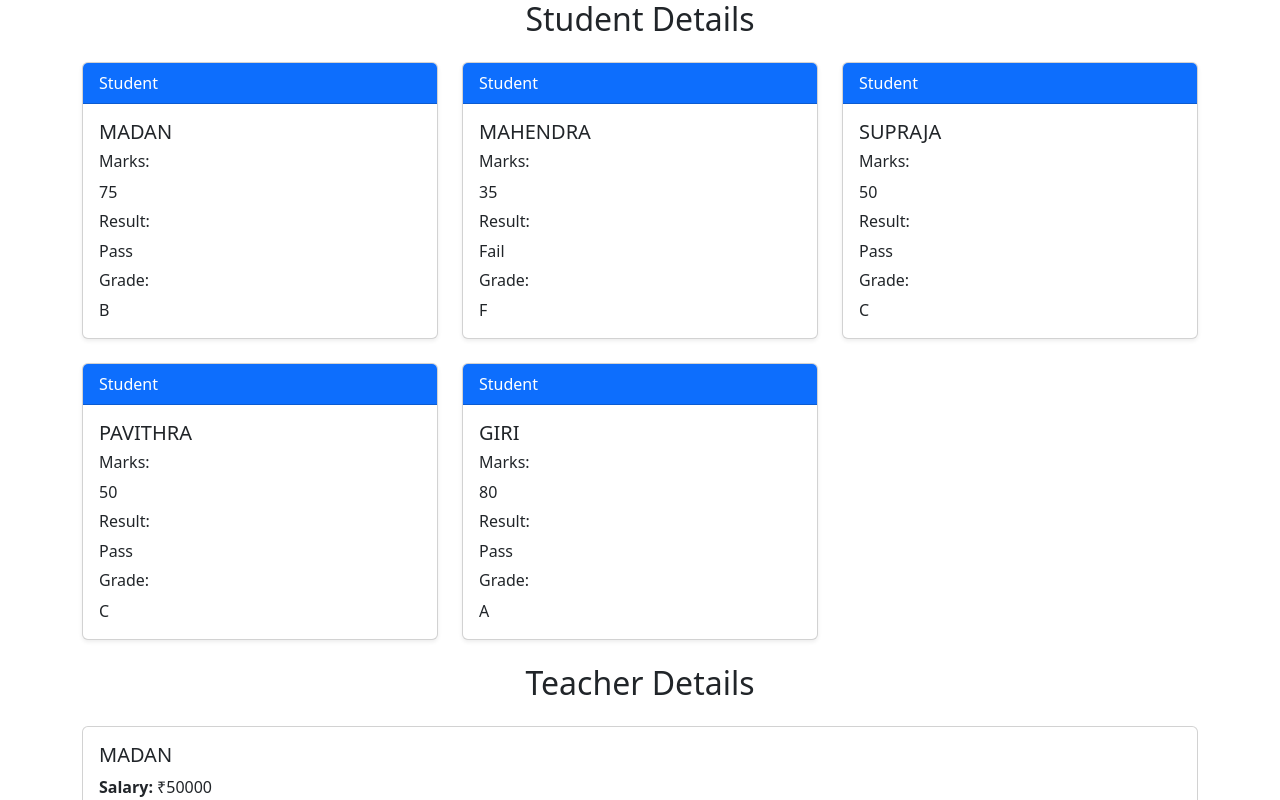
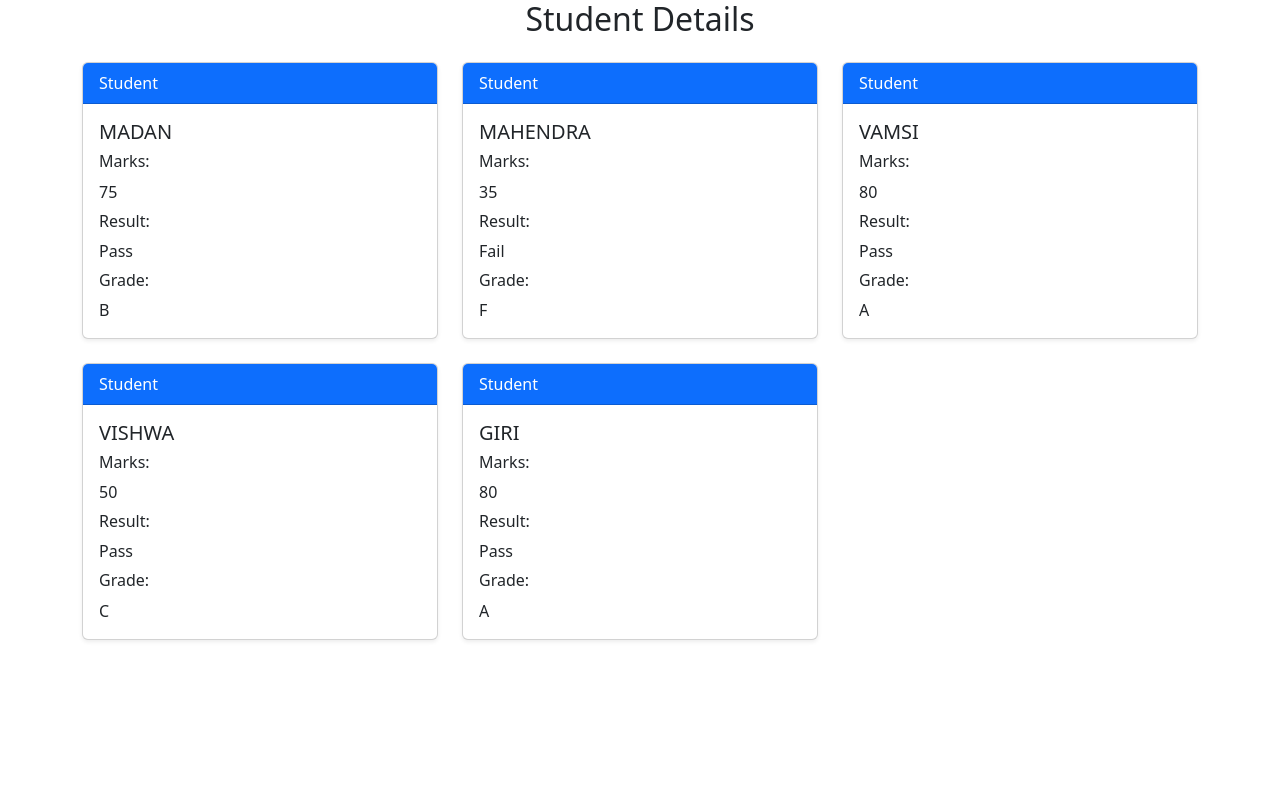
Before and after one commit to mahendrapmisard/AngulardemoApplication, an Angular app: page / in a window 1280 px wide. Shown: the top 800 px of the page. Built offline with nearby package versions, Linux system fonts and the light colour scheme.

Commit message:
updated the service and teacher

```diff
--- a/src/app/app.html
+++ b/src/app/app.html
@@ -1,2 +1 @@
 <app-students></app-students>
-<app-teachers></app-teachers>
--- a/src/app/student-service.ts
+++ b/src/app/student-service.ts
@@ -14,11 +14,11 @@ export class StudentService {
       marks: 35,
     },
     {
-      name: 'supraja',
-      marks: 50,
+      name: 'vamsi',
+      marks: 80,
     },
     {
-      name: 'pavithra',
+      name: 'vishwa',
       marks: 50,
     },
     {
```
